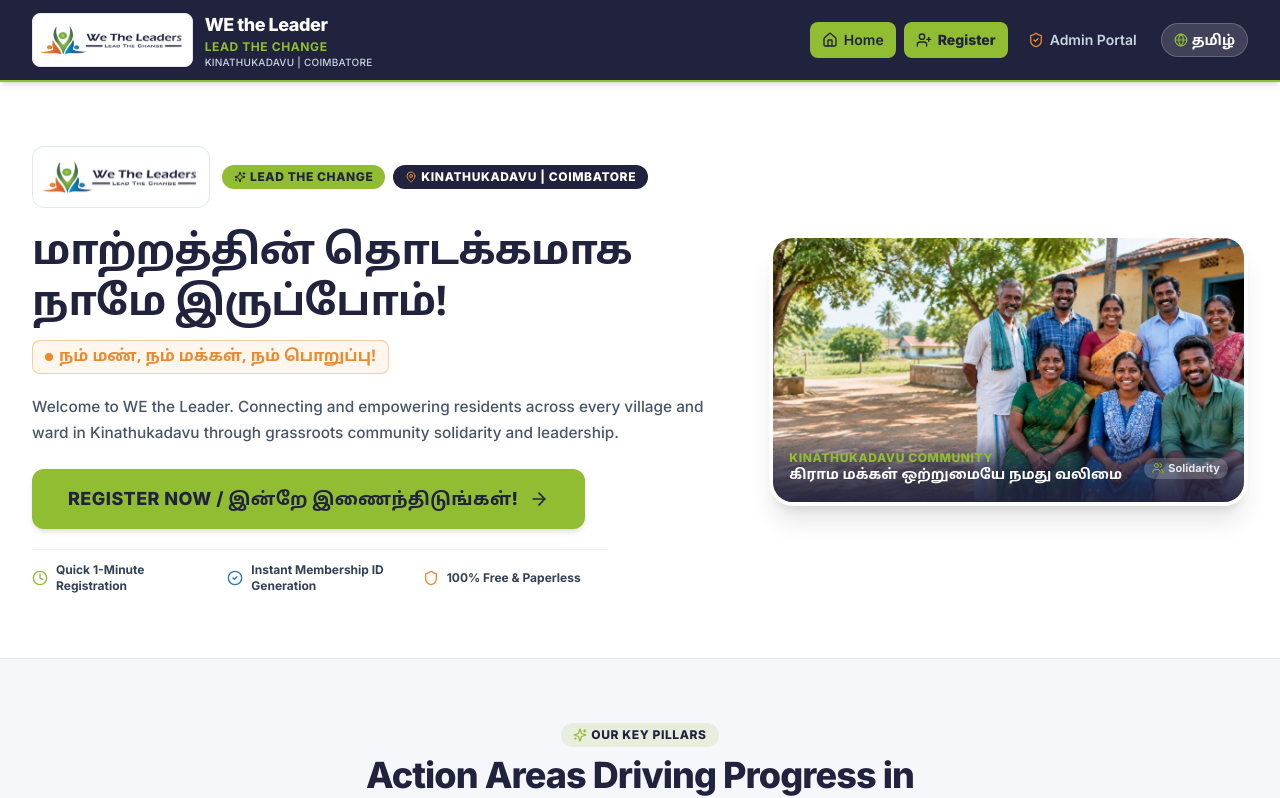
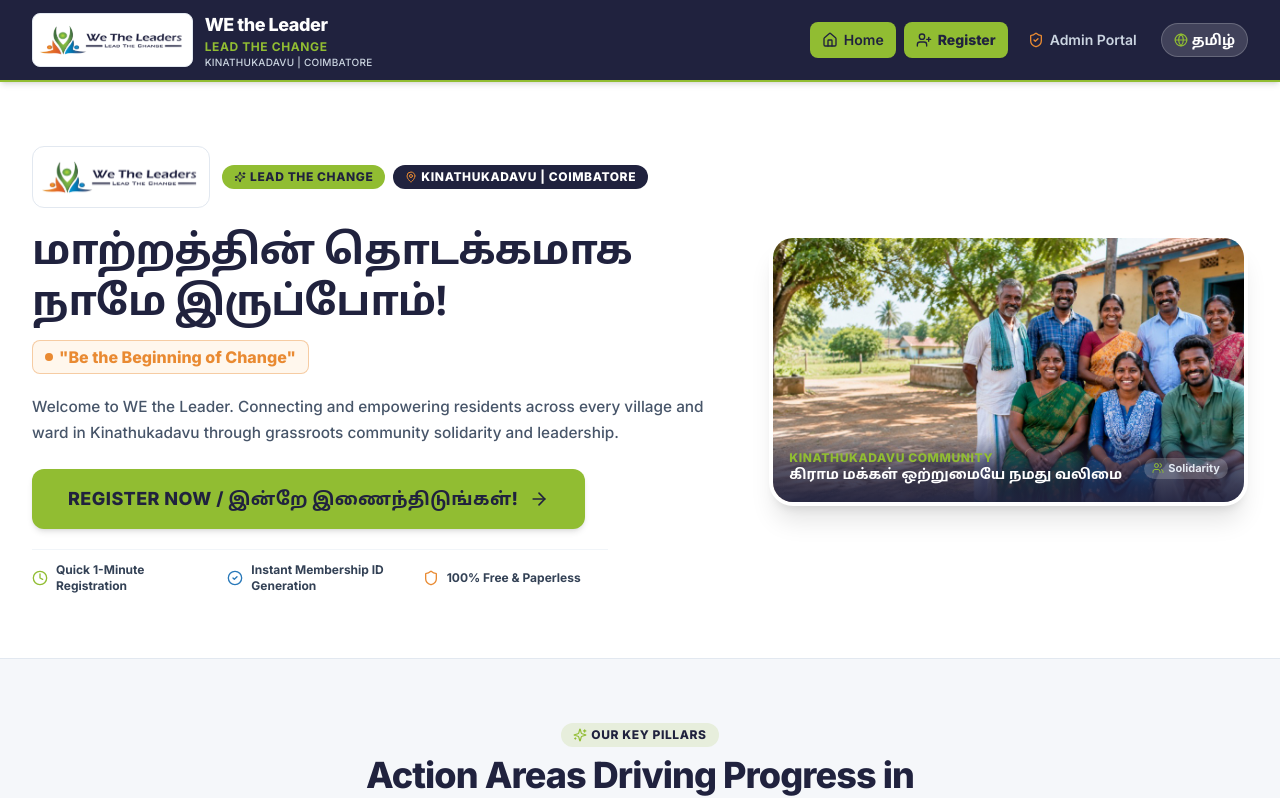
Before and after one commit to loganathan0077/wetheleader, a React (Vite) app: page / in a window 1280 px wide. Shown: the top 798 px of the page. Built offline with nearby package versions, Linux system fonts and the light colour scheme; no server answers.

Commit message:
Update supporting line to: 'Be the Beginning of Change'

```diff
--- a/src/pages/HomePage.tsx
+++ b/src/pages/HomePage.tsx
@@ -76,9 +76,9 @@ export const HomePage: React.FC<HomePageProps> = ({ onRegisterClick }) => {
                 </h1>
 
                 {/* Supporting Line */}
-                <div className="mt-2.5 inline-flex items-center gap-1.5 px-3 py-1 rounded-lg bg-orange-50 border border-[#E98A32]/40 text-[#E98A32] font-black text-xs sm:text-sm md:text-base font-tamil">
+                <div className="mt-2.5 inline-flex items-center gap-1.5 px-3 py-1 rounded-lg bg-orange-50 border border-[#E98A32]/40 text-[#E98A32] font-black text-xs sm:text-sm md:text-base font-sans">
                   <span className="w-2 h-2 rounded-full bg-[#E98A32]" />
-                  <span>நம் மண், நம் மக்கள், நம் பொறுப்பு!</span>
+                  <span>"Be the Beginning of Change"</span>
                 </div>
               </div>
 
```
